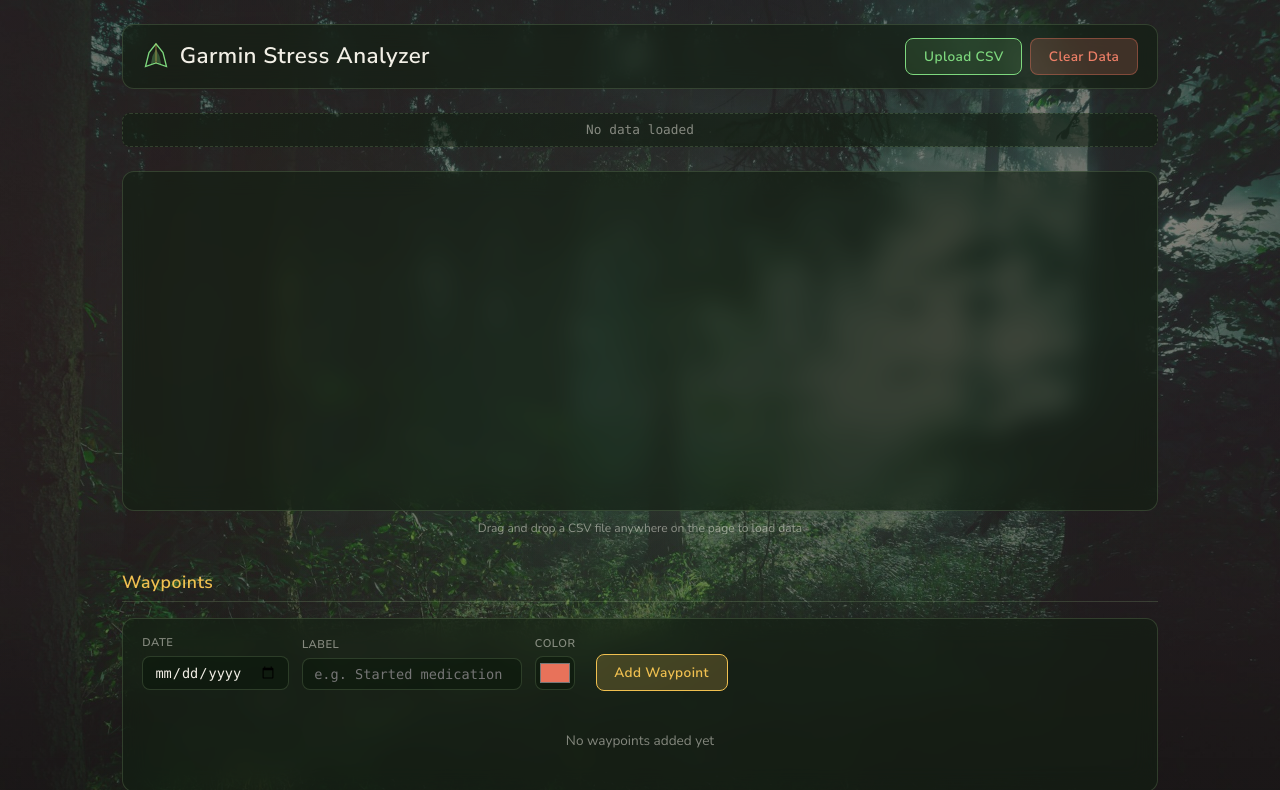
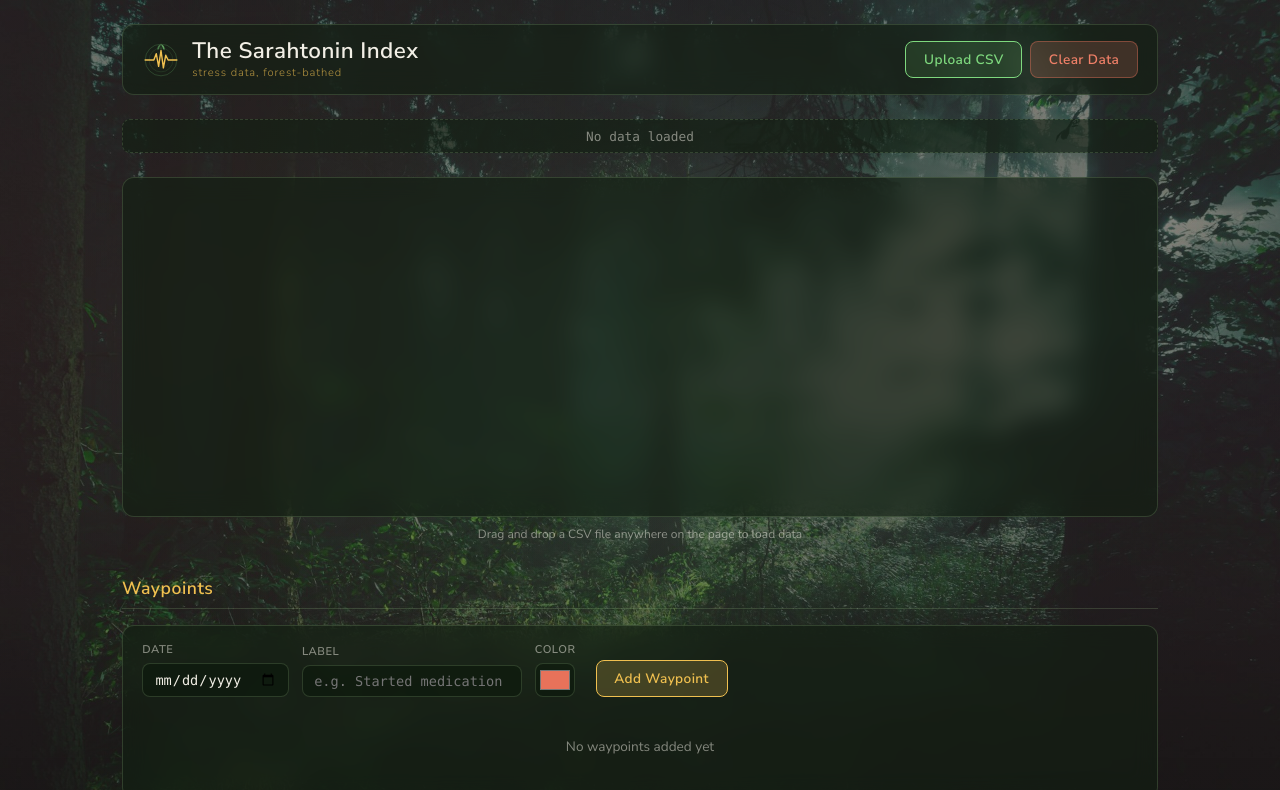
Before and after one commit to sarahjeanneumann/sarahtonin, a website built with Vite: page index.html in a window 1280 px wide. Shown: the top 790 px of the page. Built offline with nearby package versions, Linux system fonts and the light colour scheme.

Commit message:
Rebrand to 'The Sarahtonin Index' with custom logo
- Tree ring + stress pulse + leaf SVG logo and matching favicon
- Subtitle: 'stress data, forest-bathed'
- Header title group with stacked title and subtitle

```diff
--- a/index.html
+++ b/index.html
@@ -2,8 +2,9 @@
 <html lang="en">
   <head>
     <meta charset="UTF-8" />
+    <link rel="icon" type="image/svg+xml" href="/favicon.svg" />
     <meta name="viewport" content="width=device-width, initial-scale=1.0" />
-    <title>Garmin Stress Analyzer</title>
+    <title>The Sarahtonin Index</title>
     <link rel="preconnect" href="https://fonts.googleapis.com" />
     <link rel="preconnect" href="https://fonts.gstatic.com" crossorigin />
     <link href="https://fonts.googleapis.com/css2?family=Nunito+Sans:wght@300;400;600;700&display=swap" rel="stylesheet" />
@@ -14,12 +15,25 @@
         <!-- Header -->
         <header class="app-header">
           <div class="header-left">
-            <svg class="logo-icon" viewBox="0 0 32 32" width="28" height="28">
-              <path d="M16 2 L8 12 L4 28 L16 24 L28 28 L24 12 Z" fill="none" stroke="#7ed87e" stroke-width="1.5"/>
-              <path d="M16 8 L12 16 L10 26 L16 22 L22 26 L20 16 Z" fill="#7ed87e" opacity="0.3"/>
-              <line x1="16" y1="2" x2="16" y2="24" stroke="#f0c050" stroke-width="1" opacity="0.6"/>
+            <svg class="logo-icon" viewBox="0 0 48 48" width="38" height="38">
+              <!-- Tree ring circles -->
+              <circle cx="24" cy="24" r="20" fill="none" stroke="#7ed87e" stroke-width="1" opacity="0.25"/>
+              <circle cx="24" cy="24" r="15" fill="none" stroke="#7ed87e" stroke-width="0.8" opacity="0.18"/>
+              <circle cx="24" cy="24" r="10" fill="none" stroke="#7ed87e" stroke-width="0.6" opacity="0.12"/>
+              <!-- Stress pulse line through the center -->
+              <polyline
+                points="4,24 12,24 15,24 18,16 21,32 24,12 27,34 30,18 33,24 36,24 44,24"
+                fill="none" stroke="#f0c050" stroke-width="1.8" stroke-linecap="round" stroke-linejoin="round"
+              />
+              <!-- Leaf sprouting from top -->
+              <path d="M24,4 Q30,6 28,12 Q26,8 24,4 Z" fill="#7ed87e" opacity="0.7"/>
+              <path d="M24,4 Q18,6 20,12 Q22,8 24,4 Z" fill="#7ed87e" opacity="0.5"/>
+              <line x1="24" y1="4" x2="24" y2="11" stroke="#7ed87e" stroke-width="0.6" opacity="0.4"/>
             </svg>
-            <h1>Garmin Stress Analyzer</h1>
+            <div class="header-title-group">
+              <h1>The Sarahtonin Index</h1>
+              <span class="header-subtitle">stress data, forest-bathed</span>
+            </div>
           </div>
           <div class="header-actions">
             <input type="file" id="csv-upload" accept=".csv,.txt" hidden />
--- a/src/style.css
+++ b/src/style.css
@@ -118,7 +118,13 @@ body::before {
 .header-left {
   display: flex;
   align-items: center;
-  gap: 0.6rem;
+  gap: 0.75rem;
+}
+
+.header-title-group {
+  display: flex;
+  flex-direction: column;
+  gap: 0;
 }
 
 .header-left h1 {
@@ -128,6 +134,17 @@ body::before {
   margin: 0;
   letter-spacing: 0.02em;
   color: var(--text-primary);
+  line-height: 1.2;
+}
+
+.header-subtitle {
+  font-family: var(--font-body);
+  font-size: 0.7rem;
+  font-weight: 300;
+  letter-spacing: 0.08em;
+  color: var(--accent-amber);
+  opacity: 0.7;
+  text-transform: lowercase;
 }
 
 .logo-icon {
```
Also changed, not shown: public/favicon.svg (added).
